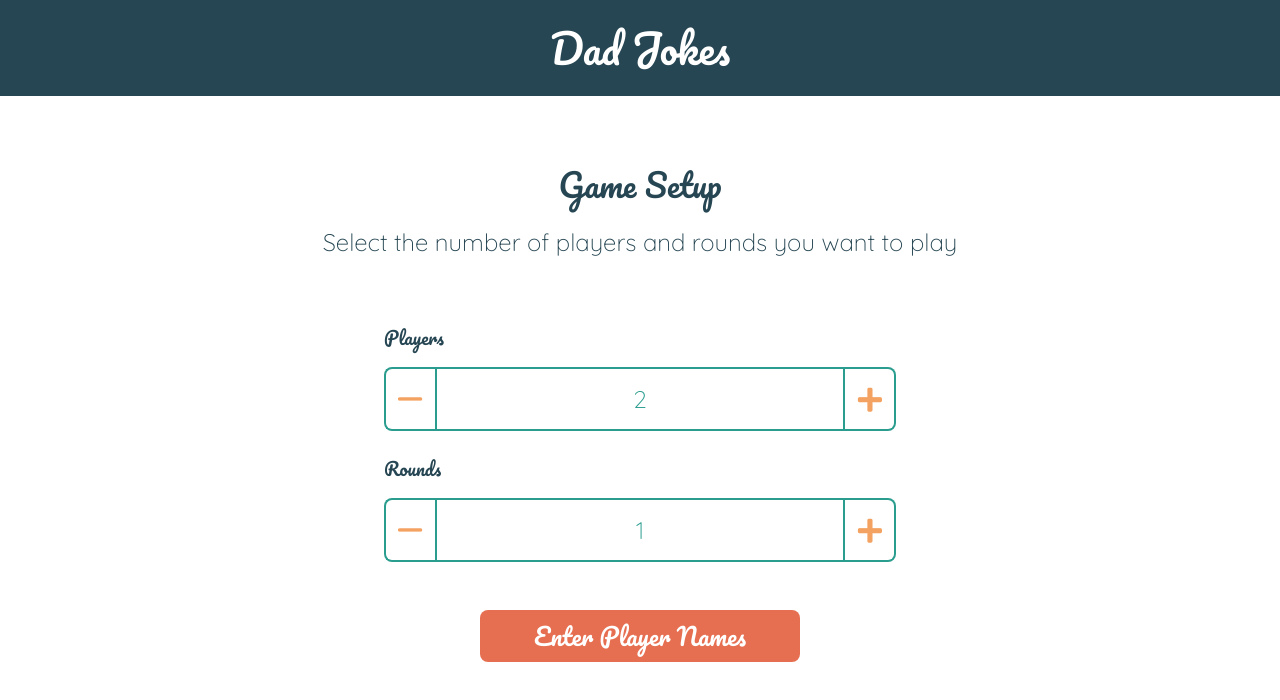
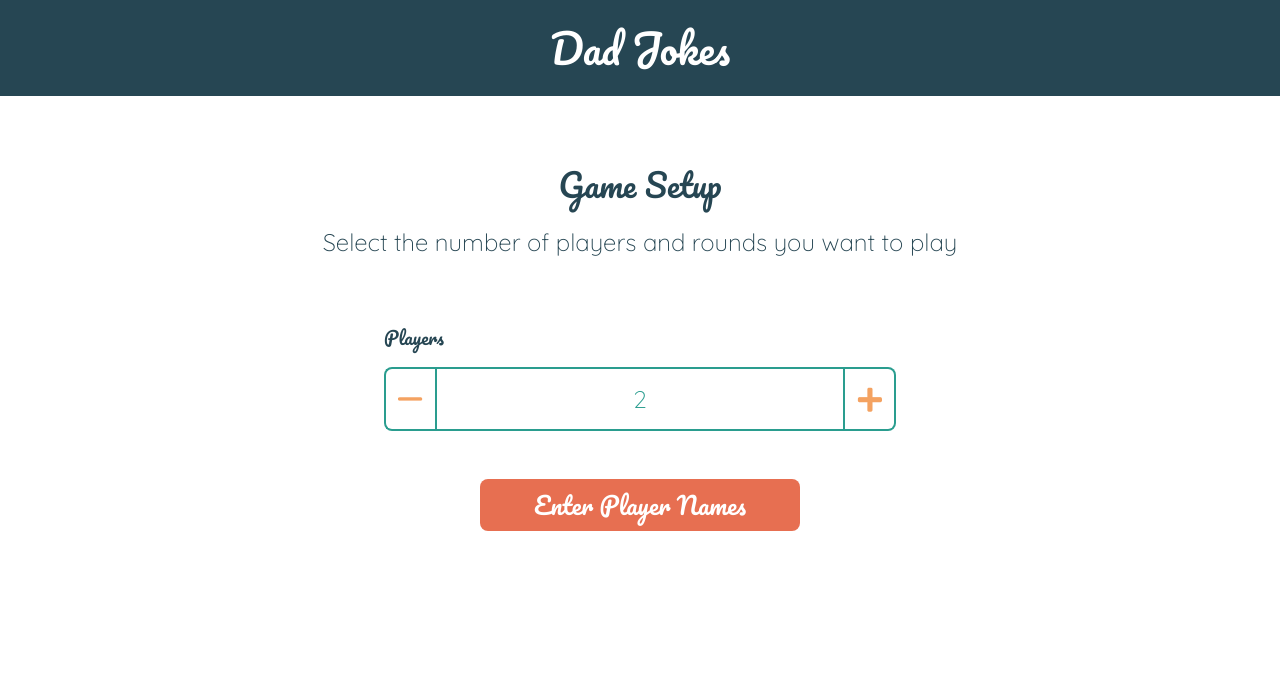
Before and after one commit to MitchellHCrane/dadjokewars, a React (Create React App) app: page /game-setup in a window 1280 px wide. Shown: the top 700 px of the page. Built offline with nearby package versions, Linux system fonts and the light colour scheme.

Commit message:
round removal- saving for v2

```diff
--- a/src/features/game_setup/GameSetup.tsx
+++ b/src/features/game_setup/GameSetup.tsx
@@ -22,12 +22,12 @@ export const GameSetup = () => {
   // Logic for Round Counter
   const [roundCount, setRoundCount] = useState(1);
 
-  const handleRoundPlus = () => {
-    if (roundCount < 10) setRoundCount(roundCount + 1);
-  };
-  const handleRoundMinus = () => {
-    if (roundCount > 1) setRoundCount(roundCount - 1);
-  };
+  // const handleRoundPlus = () => {
+  //   if (roundCount < 10) setRoundCount(roundCount + 1);
+  // };
+  // const handleRoundMinus = () => {
+  //   if (roundCount > 1) setRoundCount(roundCount - 1);
+  // };
   // uses dispatch to call taskSlice and use action to update redux state off of button. Updates players and rounds to then populate next page.
   const handlePlayerRoundCountSubmit = () => {
     const data = {
@@ -56,11 +56,11 @@ export const GameSetup = () => {
             counter={playerCount}
           />
           {/* Rounds  */}
-          <RoundCounter
+          {/* <RoundCounter
             handleRoundPlus={handleRoundPlus}
             handleRoundMinus={handleRoundMinus}
             counter={roundCount}
-          />
+          /> */}
         </div>
         {/* End Page Content */}
 
--- a/src/features/play_game/PlayGame.tsx
+++ b/src/features/play_game/PlayGame.tsx
@@ -1,6 +1,6 @@
 import { Link } from "react-router-dom";
 import React, { useEffect, useState } from "react";
-import LayoutWithRounds from "../layout/LayoutWithRounds";
+// import LayoutWithRounds from "../layout/LayoutWithRounds";
 import ScoreBoardPlayer from "./ScoreBoardPlayer";
 import axios from "axios";
 import { useSelector } from "react-redux";
@@ -43,7 +43,7 @@ function PlayGame() {
     <>
       {/* Layout */}
       <div className="pageLayoutContainer">
-        <LayoutWithRounds />
+        {/* <LayoutWithRounds /> */}
         {/* Page Content */}
         <div className="pageContent desktopMaxWidth">
           {/* Page heading Styles */}
```
